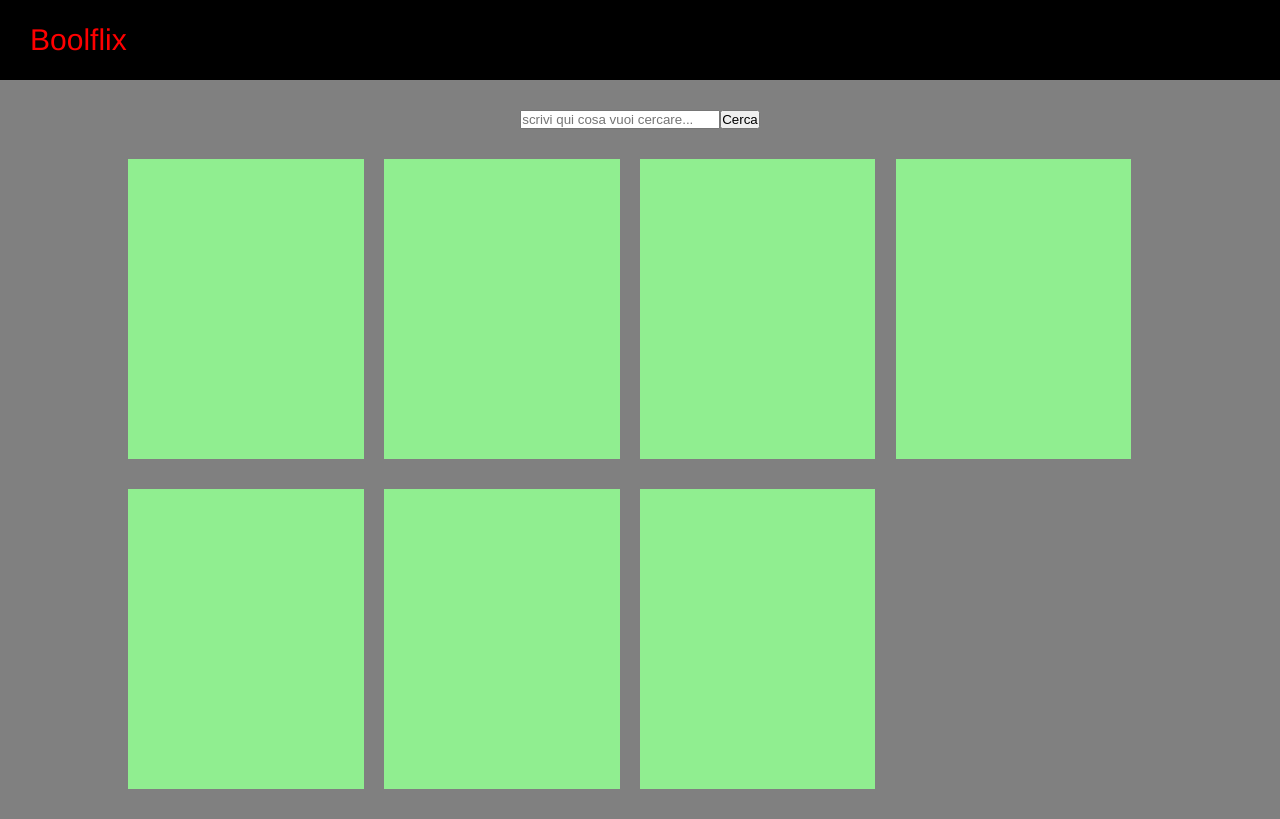
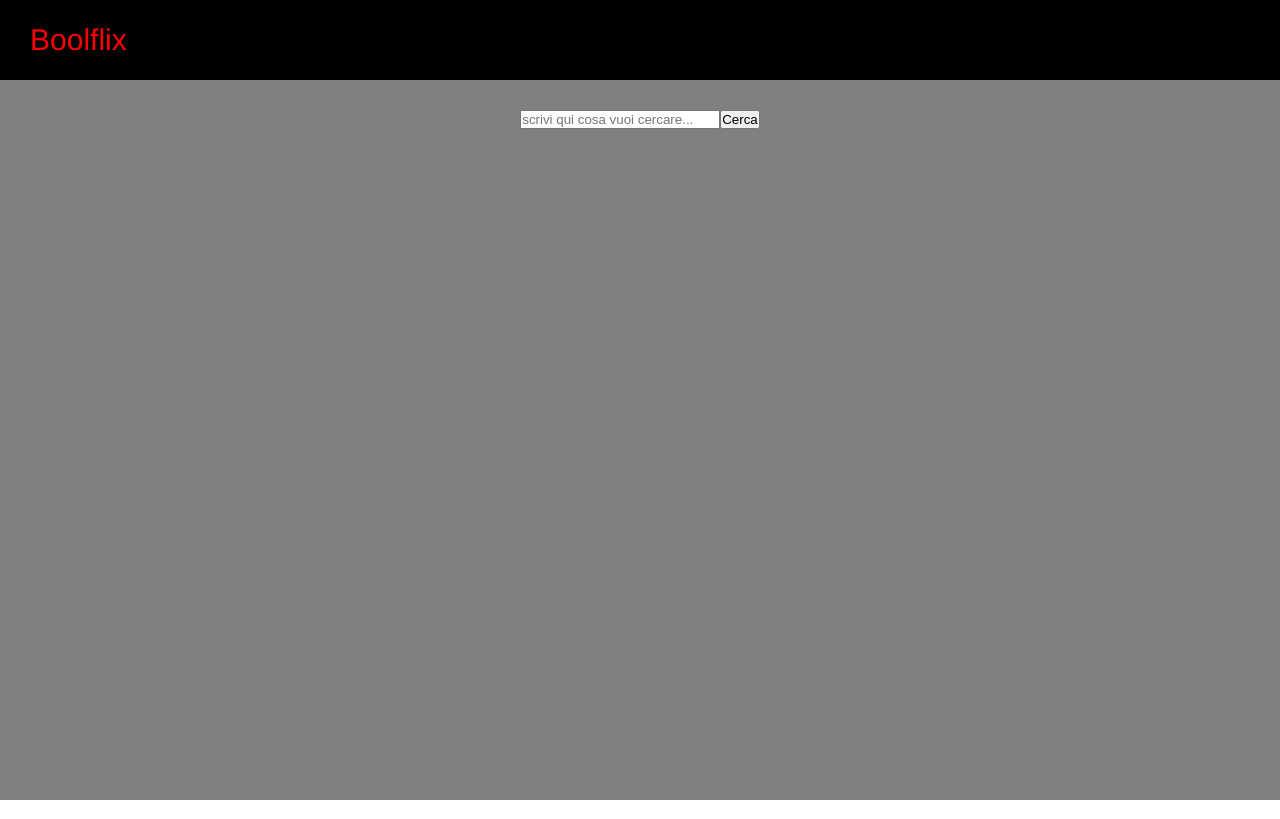
Before and after one commit to FrancescoSanti1/vue-boolflix, a Vue app: page / in a window 1280 px wide. Built offline with nearby package versions, Linux system fonts and the light colour scheme.

Commit message:
milestone 1

```diff
--- a/package.json
+++ b/package.json
@@ -8,6 +8,7 @@
     "lint": "vue-cli-service lint"
   },
   "dependencies": {
+    "axios": "^0.24.0",
     "core-js": "^3.6.5",
     "vue": "^2.6.11"
   },
--- a/src/components/Movie.vue
+++ b/src/components/Movie.vue
@@ -1,12 +1,18 @@
 <template>
     <div class="movie">
-
+        <div>Titolo: {{movieDetails.title}}</div>
+        <div>Titolo originale: {{movieDetails.original_title}}</div>
+        <div>Lingua: {{movieDetails.original_language}}</div>
+        <div>Voto: {{movieDetails.vote_average}}</div>
     </div>
 </template>
 
 <script>
 export default {
     name: 'Movie',
+    props: {
+        movieDetails: Object
+    }
 }
 </script>
 
--- a/src/components/MoviesContainer.vue
+++ b/src/components/MoviesContainer.vue
@@ -1,29 +1,44 @@
 <template>
     <div class="container">
         <div id="search">
-            <input type="text" placeholder="scrivi qui cosa vuoi cercare...">
-            <button>Cerca</button>
+            <input v-model="stringToSearch" @focus="stringToSearch = ''" type="text" placeholder="scrivi qui cosa vuoi cercare...">
+            <button @click="searchMovies">Cerca</button>
         </div>
 
         <div class="movies-container">
-            <Movie/>
-            <Movie/>
-            <Movie/>
-            <Movie/>
-            <Movie/>
-            <Movie/>
-            <Movie/>
+            <Movie
+                v-for="movie, i in apiResponse"
+                :key="i"
+                :movieDetails="movie"
+            />
         </div>
     </div>
 </template>
 
 <script>
 import Movie from '@/components/Movie.vue'
+import axios from 'axios'
 
 export default {
     name: 'MoviesContainer',
     components: {
         Movie
+    },
+    data() {
+        return {
+            stringToSearch: "",
+            apiResponse: []
+        }
+    },
+    methods: {
+        searchMovies() {
+            axios
+            .get(`https://api.themoviedb.org/3/search/movie?api_key=f98ea4f4b78ab3a6de36168ebf417712&language=it-IT&query=${this.stringToSearch}`)
+            .then(response => {
+                this.apiResponse = response.data.results;
+                console.log(this.apiResponse);
+            });
+        }
     }
 }
 </script>
```
Also changed, not shown: 1 other file (tests, documents, lock files or other folders).
